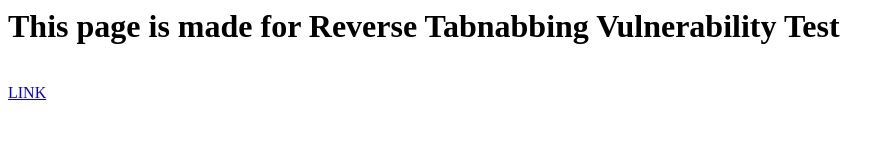
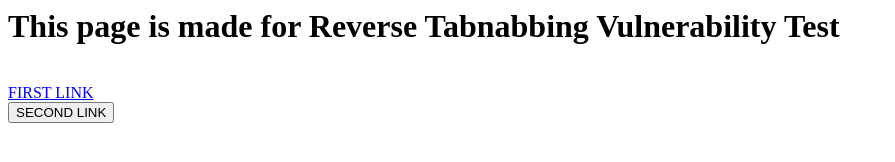
Before and after one commit to ninzacode/SECURITY_TEST, a plain HTML site: page index.html in a window 1280 px wide. Shown: the whole page, without its empty margins (0-895 px from the left). Drawn offline with Linux system fonts and the light colour scheme.

Commit message:
Update index.html

```diff
--- a/index.html
+++ b/index.html
@@ -5,6 +5,8 @@ ninzacode security
 <body>
   <h1>This page is made for Reverse Tabnabbing Vulnerability Test</h1>
   <br>
-  <a href="https://ninzacode.github.io/security_test/reverse_tabnabbing.html" target="_blank">LINK</a>
+  <a href="https://ninzacode.github.io/security_test/reverse_tabnabbing.html" target="_blank">FIRST LINK</a>
+  <br>
+  <button onclick="window.open('https://ninzacode.github.io/security_test/reverse_tabnabbing.html')">SECOND LINK</button>
 </body>
 </html>
```
